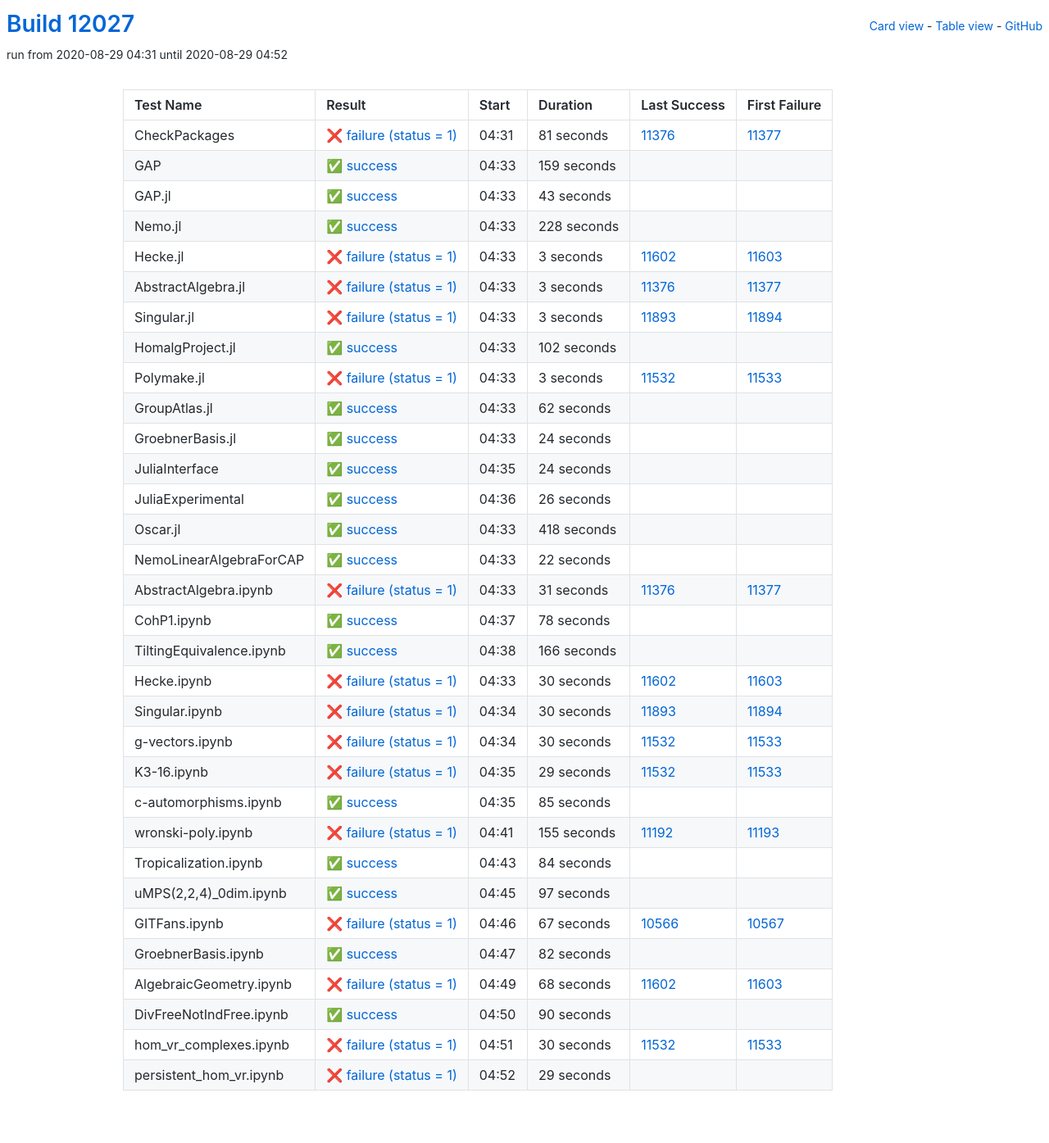
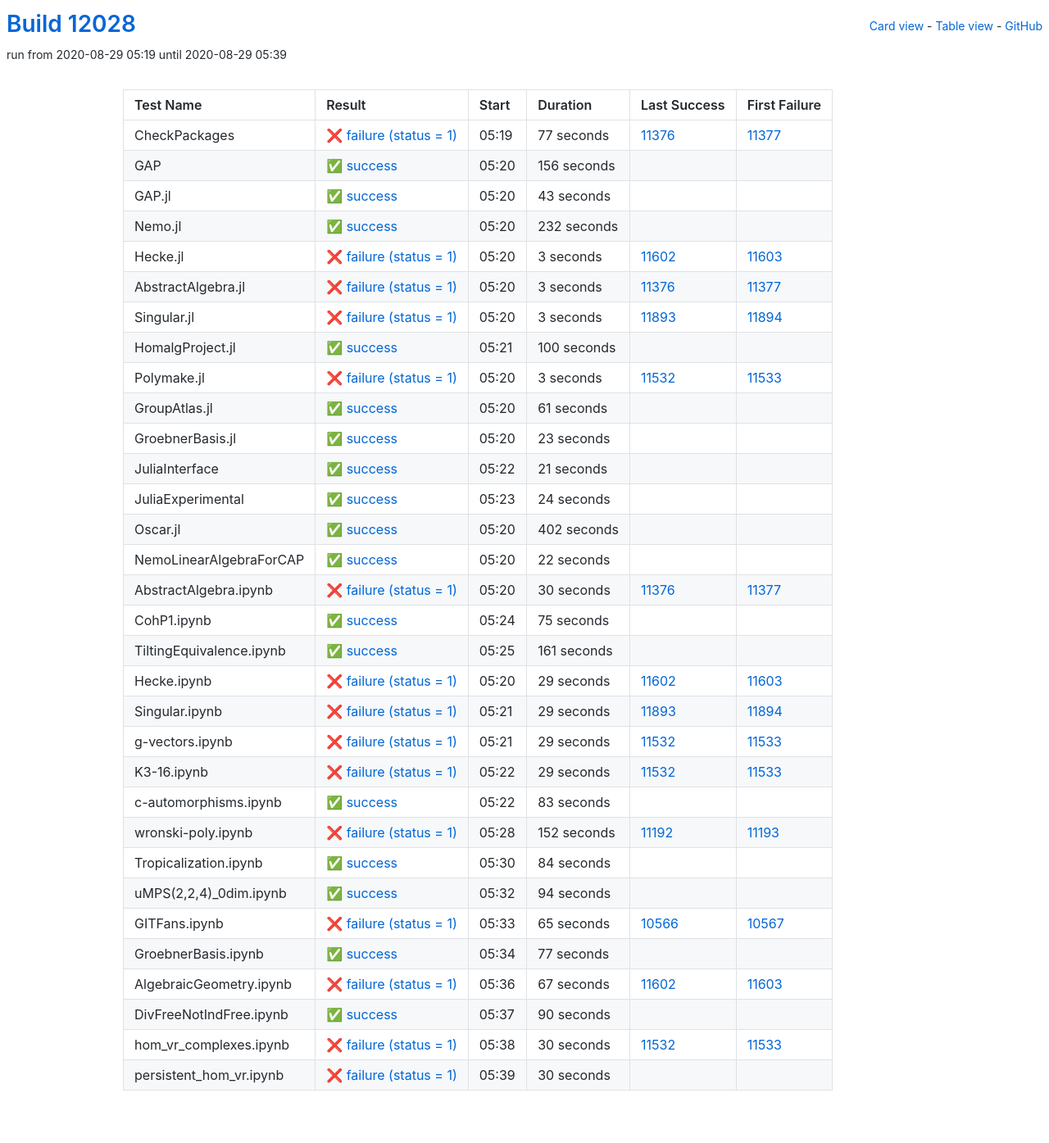
Before and after one commit to oscar-system/oscar-ci-status, a Jekyll site: the page built from table.html, in a window 1280 px wide. Shown: the whole page at 82% size. Built offline with Jekyll 4.4.1, drawn with Linux system fonts in a browser that asks for light colours.

Commit message:
Build #12028

```diff
--- a/_data/ci.yml
+++ b/_data/ci.yml
@@ -1,6 +1,6 @@
 ---
-build: 12027
-build_url: https://oscarci.mathematik.uni-kl.de/job/oscar/12027/
+build: 12028
+build_url: https://oscarci.mathematik.uni-kl.de/job/oscar/12028/
 job: oscar
 organization: oscar-system
 repo: oscar-ci-status
@@ -8,32 +8,32 @@
 tests:
 - name: CheckPackages
   id: checkpackages
-  log: https://oscarci.mathematik.uni-kl.de/job/oscar/12027/artifact/logs/build-12027/CheckPackages.log
-  start: 2020-08-29 04:31
+  log: https://oscarci.mathematik.uni-kl.de/job/oscar/12028/artifact/logs/build-12028/CheckPackages.log
+  start: 2020-08-29 05:19
   success: false
   exitcode: 1
   status: failure
-  duration: 81
+  duration: 77
   last_success: 11376
   last_success_url: https://oscarci.mathematik.uni-kl.de/job/oscar/11376/
   first_failure: 11377
   first_failure_url: https://oscarci.mathematik.uni-kl.de/job/oscar/11377/
 - name: GAP
   id: gap
-  log: https://oscarci.mathematik.uni-kl.de/job/oscar/12027/artifact/logs/build-12027/GAP.log
-  start: 2020-08-29 04:33
+  log: https://oscarci.mathematik.uni-kl.de/job/oscar/12028/artifact/logs/build-12028/GAP.log
+  start: 2020-08-29 05:20
   success: true
   exitcode: 0
   status: success
-  duration: 159
+  duration: 156
   last_success: false
   last_success_url:
   first_failure: false
   first_failure_url:
 - name: GAP.jl
   id: gap-jl
-  log: https://oscarci.mathematik.uni-kl.de/job/oscar/12027/artifact/logs/build-12027/GAP.jl.log
-  start: 2020-08-29 04:33
+  log: https://oscarci.mathematik.uni-kl.de/job/oscar/12028/artifact/logs/build-12028/GAP.jl.log
+  start: 2020-08-29 05:20
   success: true
   exitcode: 0
   status: success
@@ -44,20 +44,20 @@
   first_failure_url:
 - name: Nemo.jl
   id: nemo-jl
-  log: https://oscarci.mathematik.uni-kl.de/job/oscar/12027/artifact/logs/build-12027/Nemo.jl.log
-  start: 2020-08-29 04:33
+  log: https://oscarci.mathematik.uni-kl.de/job/oscar/12028/artifact/logs/build-12028/Nemo.jl.log
+  start: 2020-08-29 05:20
   success: true
   exitcode: 0
   status: success
-  duration: 228
+  duration: 232
   last_success: false
   last_success_url:
   first_failure: false
   first_failure_url:
 - name: Hecke.jl
   id: hecke-jl
-  log: https://oscarci.mathematik.uni-kl.de/job/oscar/12027/artifact/logs/build-12027/Hecke.jl.log
-  start: 2020-08-29 04:33
+  log: https://oscarci.mathematik.uni-kl.de/job/oscar/12028/artifact/logs/build-12028/Hecke.jl.log
+  start: 2020-08-29 05:20
   success: false
   exitcode: 1
   status: failure
@@ -68,8 +68,8 @@
   first_failure_url: https://oscarci.mathematik.uni-kl.de/job/oscar/11603/
 - name: AbstractAlgebra.jl
   id: abstractalgebra-jl
-  log: https://oscarci.mathematik.uni-kl.de/job/oscar/12027/artifact/logs/build-12027/AbstractAlgebra.jl.log
-  start: 2020-08-29 04:33
+  log: https://oscarci.mathematik.uni-kl.de/job/oscar/12028/artifact/logs/build-12028/AbstractAlgebra.jl.log
+  start: 2020-08-29 05:20
   success: false
   exitcode: 1
   status: failure
@@ -80,8 +80,8 @@
   first_failure_url: https://oscarci.mathematik.uni-kl.de/job/oscar/11377/
 - name: Singular.jl
   id: singular-jl
-  log: https://oscarci.mathematik.uni-kl.de/job/oscar/12027/artifact/logs/build-12027/Singular.jl.log
-  start: 2020-08-29 04:33
+  log: https://oscarci.mathematik.uni-kl.de/job/oscar/12028/artifact/logs/build-12028/Singular.jl.log
+  start: 2020-08-29 05:20
   success: false
   exitcode: 1
   status: failure
@@ -92,20 +92,20 @@
   first_failure_url: https://oscarci.mathematik.uni-kl.de/job/oscar/11894/
 - name: HomalgProject.jl
   id: homalgproject-jl
-  log: https://oscarci.mathematik.uni-kl.de/job/oscar/12027/artifact/logs/build-12027/HomalgProject.jl.log
-  start: 2020-08-29 04:33
+  log: https://oscarci.mathematik.uni-kl.de/job/oscar/12028/artifact/logs/build-12028/HomalgProject.jl.log
+  start: 2020-08-29 05:21
   success: true
   exitcode: 0
   status: success
-  duration: 102
+  duration: 100
   last_success: false
   last_success_url:
   first_failure: false
   first_failure_url:
 - name: Polymake.jl
   id: polymake-jl
-  log: https://oscarci.mathematik.uni-kl.de/job/oscar/12027/artifact/logs/build-12027/Polymake.jl.log
-  start: 2020-08-29 04:33
+  log: https://oscarci.mathematik.uni-kl.de/job/oscar/12028/artifact/logs/build-12028/Polymake.jl.log
+  start: 2020-08-29 05:20
   success: false
   exitcode: 1
   status: failure
@@ -116,20 +116,44 @@
   first_failure_url: https://oscarci.mathematik.uni-kl.de/job/oscar/11533/
 - name: GroupAtlas.jl
   id: groupatlas-jl
-  log: https://oscarci.mathematik.uni-kl.de/job/oscar/12027/artifact/logs/build-12027/GroupAtlas.jl.log
-  start: 2020-08-29 04:33
+  log: https://oscarci.mathematik.uni-kl.de/job/oscar/12028/artifact/logs/build-12028/GroupAtlas.jl.log
+  start: 2020-08-29 05:20
   success: true
   exitcode: 0
   status: success
-  duration: 62
+  duration: 61
   last_success: false
   last_success_url:
   first_failure: false
   first_failure_url:
 - name: GroebnerBasis.jl
   id: groebnerbasis-jl
-  log: https://oscarci.mathematik.uni-kl.de/job/oscar/12027/artifact/logs/build-12027/GroebnerBasis.jl.log
-  start: 2020-08-29 04:33
+  log: https://oscarci.mathematik.uni-kl.de/job/oscar/12028/artifact/logs/build-12028/GroebnerBasis.jl.log
+  start: 2020-08-29 05:20
+  success: true
+  exitcode: 0
+  status: success
+  duration: 23
+  last_success: false
+  last_success_url:
+  first_failure: false
+  first_failure_url:
+- name: JuliaInterface
+  id: juliainterface
+  log: https://oscarci.mathematik.uni-kl.de/job/oscar/12028/artifact/logs/build-12028/JuliaInterface.log
+  start: 2020-08-29 05:22
+  success: true
+  exitcode: 0
+  status: success
+  duration: 21
+  last_success: false
+  last_success_url:
+  first_failure: false
+  first_failure_url:
+- name: JuliaExperimental
+  id: juliaexperimental
+  log: https://oscarci.mathematik.uni-kl.de/job/oscar/12028/artifact/logs/build-12028/JuliaExperimental.log
+  start: 2020-08-29 05:23
   success: true
   exitcode: 0
   status: success
@@ -138,46 +162,22 @@
   last_success_url:
   first_failure: false
   first_failure_url:
-- name: JuliaInterface
-  id: juliainterface
-  log: https://oscarci.mathematik.uni-kl.de/job/oscar/12027/artifact/logs/build-12027/JuliaInterface.log
-  start: 2020-08-29 04:35
+- name: Oscar.jl
+  id: oscar-jl
+  log: https://oscarci.mathematik.uni-kl.de/job/oscar/12028/artifact/logs/build-12028/Oscar.jl.log
+  start: 2020-08-29 05:20
   success: true
   exitcode: 0
   status: success
-  duration: 24
-  last_success: false
-  last_success_url:
-  first_failure: false
-  first_failure_url:
-- name: JuliaExperimental
-  id: juliaexperimental
-  log: https://oscarci.mathematik.uni-kl.de/job/oscar/12027/artifact/logs/build-12027/JuliaExperimental.log
-  start: 2020-08-29 04:36
-  success: true
-  exitcode: 0
-  status: success
-  duration: 26
-  last_success: false
-  last_success_url:
-  first_failure: false
-  first_failure_url:
-- name: Oscar.jl
-  id: oscar-jl
-  log: https://oscarci.mathematik.uni-kl.de/job/oscar/12027/artifact/logs/build-12027/Oscar.jl.log
-  start: 2020-08-29 04:33
-  success: true
-  exitcode: 0
-  status: success
-  duration: 418
+  duration: 402
   last_success: false
   last_success_url:
   first_failure: false
   first_failure_url:
 - name: NemoLinearAlgebraForCAP
   id: nemolinearalgebraforcap
-  log: https://oscarci.mathematik.uni-kl.de/job/oscar/12027/artifact/logs/build-12027/NemoLinearAlgebraForCAP.log
-  start: 2020-08-29 04:33
+  log: https://oscarci.mathematik.uni-kl.de/job/oscar/12028/artifact/logs/build-12028/NemoLinearAlgebraForCAP.log
+  start: 2020-08-29 05:20
   success: true
   exitcode: 0
   status: success
@@ -188,80 +188,80 @@
   first_failure_url:
 - name: AbstractAlgebra.ipynb
   id: abstractalgebra-ipynb
-  log: https://oscarci.mathematik.uni-kl.de/job/oscar/12027/artifact/logs/build-12027/AbstractAlgebra.ipynb.log
-  start: 2020-08-29 04:33
+  log: https://oscarci.mathematik.uni-kl.de/job/oscar/12028/artifact/logs/build-12028/AbstractAlgebra.ipynb.log
+  start: 2020-08-29 05:20
   success: false
   exitcode: 1
   status: failure
-  duration: 31
+  duration: 30
   last_success: 11376
   last_success_url: https://oscarci.mathematik.uni-kl.de/job/oscar/11376/
   first_failure: 11377
   first_failure_url: https://oscarci.mathematik.uni-kl.de/job/oscar/11377/
 - name: CohP1.ipynb
   id: cohp1-ipynb
-  log: https://oscarci.mathematik.uni-kl.de/job/oscar/12027/artifact/logs/build-12027/CohP1.ipynb.log
-  start: 2020-08-29 04:37
+  log: https://oscarci.mathematik.uni-kl.de/job/oscar/12028/artifact/logs/build-12028/CohP1.ipynb.log
+  start: 2020-08-29 05:24
   success: true
   exitcode: 0
   status: success
-  duration: 78
+  duration: 75
   last_success: false
   last_success_url:
   first_failure: false
   first_failure_url:
 - name: TiltingEquivalence.ipynb
   id: tiltingequivalence-ipynb
-  log: https://oscarci.mathematik.uni-kl.de/job/oscar/12027/artifact/logs/build-12027/TiltingEquivalence.ipynb.log
-  start: 2020-08-29 04:38
+  log: https://oscarci.mathematik.uni-kl.de/job/oscar/12028/artifact/logs/build-12028/TiltingEquivalence.ipynb.log
+  start: 2020-08-29 05:25
   success: true
   exitcode: 0
   status: success
-  duration: 166
+  duration: 161
   last_success: false
   last_success_url:
   first_failure: false
   first_failure_url:
 - name: Hecke.ipynb
   id: hecke-ipynb
-  log: https://oscarci.mathematik.uni-kl.de/job/oscar/12027/artifact/logs/build-12027/Hecke.ipynb.log
-  start: 2020-08-29 04:33
+  log: https://oscarci.mathematik.uni-kl.de/job/oscar/12028/artifact/logs/build-12028/Hecke.ipynb.log
+  start: 2020-08-29 05:20
   success: false
   exitcode: 1
   status: failure
-  duration: 30
+  duration: 29
   last_success: 11602
   last_success_url: https://oscarci.mathematik.uni-kl.de/job/oscar/11602/
   first_failure: 11603
   first_failure_url: https://oscarci.mathematik.uni-kl.de/job/oscar/11603/
 - name: Singular.ipynb
   id: singular-ipynb
-  log: https://oscarci.mathematik.uni-kl.de/job/oscar/12027/artifact/logs/build-12027/Singular.ipynb.log
-  start: 2020-08-29 04:34
+  log: https://oscarci.mathematik.uni-kl.de/job/oscar/12028/artifact/logs/build-12028/Singular.ipynb.log
+  start: 2020-08-29 05:21
   success: false
   exitcode: 1
   status: failure
-  duration: 30
+  duration: 29
   last_success: 11893
   last_success_url: https://oscarci.mathematik.uni-kl.de/job/oscar/11893/
   first_failure: 11894
   first_failure_url: https://oscarci.mathematik.uni-kl.de/job/oscar/11894/
 - name: g-vectors.ipynb
   id: g-vectors-ipynb
-  log: https://oscarci.mathematik.uni-kl.de/job/oscar/12027/artifact/logs/build-12027/g-vectors.ipynb.log
-  start: 2020-08-29 04:34
+  log: https://oscarci.mathematik.uni-kl.de/job/oscar/12028/artifact/logs/build-12028/g-vectors.ipynb.log
+  start: 2020-08-29 05:21
   success: false
   exitcode: 1
   status: failure
-  duration: 30
+  duration: 29
   last_success: 11532
   last_success_url: https://oscarci.mathematik.uni-kl.de/job/oscar/11532/
   first_failure: 11533
   first_failure_url: https://oscarci.mathematik.uni-kl.de/job/oscar/11533/
 - name: K3-16.ipynb
   id: k3-16-ipynb
-  log: https://oscarci.mathematik.uni-kl.de/job/oscar/12027/artifact/logs/build-12027/K3-16.ipynb.log
-  start: 2020-08-29 04:35
+  log: https://oscarci.mathematik.uni-kl.de/job/oscar/12028/artifact/logs/build-12028/K3-16.ipynb.log
+  start: 2020-08-29 05:22
   success: false
   exitcode: 1
   status: failure
@@ -272,32 +272,32 @@
   first_failure_url: https://oscarci.mathematik.uni-kl.de/job/oscar/11533/
 - name: c-automorphisms.ipynb
   id: c-automorphisms-ipynb
-  log: https://oscarci.mathematik.uni-kl.de/job/oscar/12027/artifact/logs/build-12027/c-automorphisms.ipynb.log
-  start: 2020-08-29 04:35
+  log: https://oscarci.mathematik.uni-kl.de/job/oscar/12028/artifact/logs/build-12028/c-automorphisms.ipynb.log
+  start: 2020-08-29 05:22
   success: true
   exitcode: 0
   status: success
-  duration: 85
+  duration: 83
   last_success: false
   last_success_url:
   first_failure: false
   first_failure_url:
 - name: wronski-poly.ipynb
   id: wronski-poly-ipynb
-  log: https://oscarci.mathematik.uni-kl.de/job/oscar/12027/artifact/logs/build-12027/wronski-poly.ipynb.log
-  start: 2020-08-29 04:41
+  log: https://oscarci.mathematik.uni-kl.de/job/oscar/12028/artifact/logs/build-12028/wronski-poly.ipynb.log
+  start: 2020-08-29 05:28
   success: false
   exitcode: 1
   status: failure
-  duration: 155
+  duration: 152
   last_success: 11192
   last_success_url: https://oscarci.mathematik.uni-kl.de/job/oscar/11192/
   first_failure: 11193
   first_failure_url: https://oscarci.mathematik.uni-kl.de/job/oscar/11193/
 - name: Tropicalization.ipynb
   id: tropicalization-ipynb
-  log: https://oscarci.mathematik.uni-kl.de/job/oscar/12027/artifact/logs/build-12027/Tropicalization.ipynb.log
-  start: 2020-08-29 04:43
+  log: https://oscarci.mathematik.uni-kl.de/job/oscar/12028/artifact/logs/build-12028/Tropicalization.ipynb.log
+  start: 2020-08-29 05:30
   success: true
   exitcode: 0
   status: success
@@ -308,56 +308,56 @@
   first_failure_url:
 - name: uMPS(2,2,4)_0dim.ipynb
   id: umps-2-2-4-0dim-ipynb
-  log: https://oscarci.mathematik.uni-kl.de/job/oscar/12027/artifact/logs/build-12027/uMPS-2-2-4-_0dim.ipynb.log
-  start: 2020-08-29 04:45
+  log: https://oscarci.mathematik.uni-kl.de/job/oscar/12028/artifact/logs/build-12028/uMPS-2-2-4-_0dim.ipynb.log
+  start: 2020-08-29 05:32
   success: true
   exitcode: 0
   status: success
-  duration: 97
+  duration: 94
   last_success: false
   last_success_url:
   first_failure: false
   first_failure_url:
 - name: GITFans.ipynb
   id: gitfans-ipynb
-  log: https://oscarci.mathematik.uni-kl.de/job/oscar/12027/artifact/logs/build-12027/GITFans.ipynb.log
-  start: 2020-08-29 04:46
+  log: https://oscarci.mathematik.uni-kl.de/job/oscar/12028/artifact/logs/build-12028/GITFans.ipynb.log
+  start: 2020-08-29 05:33
   success: false
   exitcode: 1
   status: failure
-  duration: 67
+  duration: 65
   last_success: 10566
   last_success_url: https://oscarci.mathematik.uni-kl.de/job/oscar/10566/
   first_failure: 10567
   first_failure_url: https://oscarci.mathematik.uni-kl.de/job/oscar/10567/
 - name: GroebnerBasis.ipynb
   id: groebnerbasis-ipynb
-  log: https://oscarci.mathematik.uni-kl.de/job/oscar/12027/artifact/logs/build-12027/GroebnerBasis.ipynb.log
-  start: 2020-08-29 04:47
+  log: https://oscarci.mathematik.uni-kl.de/job/oscar/12028/artifact/logs/build-12028/GroebnerBasis.ipynb.log
+  start: 2020-08-29 05:34
   success: true
   exitcode: 0
   status: success
-  duration: 82
+  duration: 77
   last_success: false
   last_success_url:
   first_failure: false
   first_failure_url:
 - name: AlgebraicGeometry.ipynb
   id: algebraicgeometry-ipynb
-  log: https://oscarci.mathematik.uni-kl.de/job/oscar/12027/artifact/logs/build-12027/AlgebraicGeometry.ipynb.log
-  start: 2020-08-29 04:49
+  log: https://oscarci.mathematik.uni-kl.de/job/oscar/12028/artifact/logs/build-12028/AlgebraicGeometry.ipynb.log
+  start: 2020-08-29 05:36
   success: false
   exitcode: 1
   status: failure
-  duration: 68
+  duration: 67
   last_success: 11602
   last_success_url: https://oscarci.mathematik.uni-kl.de/job/oscar/11602/
   first_failure: 11603
   first_failure_url: https://oscarci.mathematik.uni-kl.de/job/oscar/11603/
 - name: DivFreeNotIndFree.ipynb
   id: divfreenotindfree-ipynb
-  log: https://oscarci.mathematik.uni-kl.de/job/oscar/12027/artifact/logs/build-12027/DivFreeNotIndFree.ipynb.log
-  start: 2020-08-29 04:50
+  log: https://oscarci.mathematik.uni-kl.de/job/oscar/12028/artifact/logs/build-12028/DivFreeNotIndFree.ipynb.log
+  start: 2020-08-29 05:37
   success: true
   exitcode: 0
   status: success
@@ -368,8 +368,8 @@
   first_failure_url:
 - name: hom_vr_complexes.ipynb
   id: hom-vr-complexes-ipynb
-  log: https://oscarci.mathematik.uni-kl.de/job/oscar/12027/artifact/logs/build-12027/hom_vr_complexes.ipynb.log
-  start: 2020-08-29 04:51
+  log: https://oscarci.mathematik.uni-kl.de/job/oscar/12028/artifact/logs/build-12028/hom_vr_complexes.ipynb.log
+  start: 2020-08-29 05:38
   success: false
   exitcode: 1
   status: failure
@@ -380,12 +380,12 @@
   first_failure_url: https://oscarci.mathematik.uni-kl.de/job/oscar/11533/
 - name: persistent_hom_vr.ipynb
   id: persistent-hom-vr-ipynb
-  log: https://oscarci.mathematik.uni-kl.de/job/oscar/12027/artifact/logs/build-12027/persistent_hom_vr.ipynb.log
-  start: 2020-08-29 04:52
+  log: https://oscarci.mathematik.uni-kl.de/job/oscar/12028/artifact/logs/build-12028/persistent_hom_vr.ipynb.log
+  start: 2020-08-29 05:39
   success: false
   exitcode: 1
   status: failure
-  duration: 29
+  duration: 30
   last_success: false
   last_success_url:
   first_failure: false
```
Also changed, not shown: README.md.
